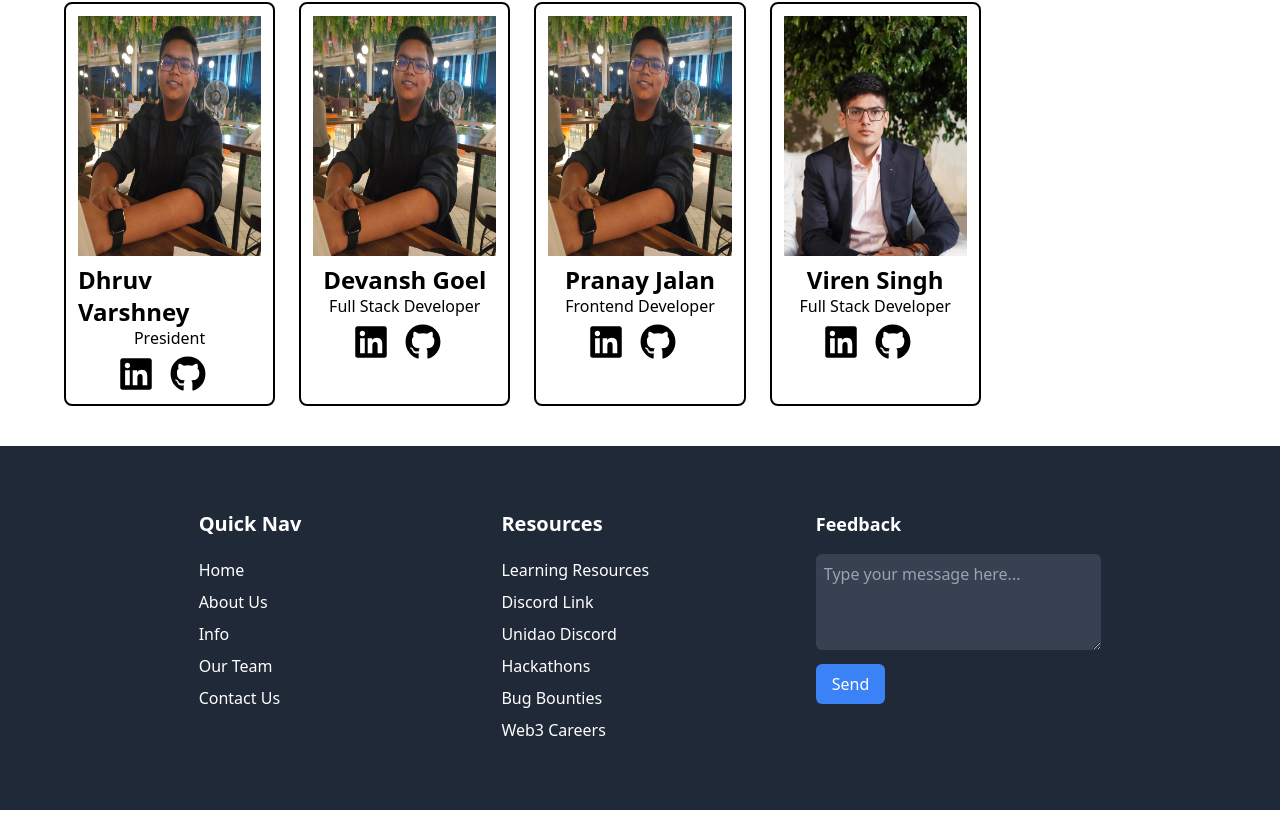
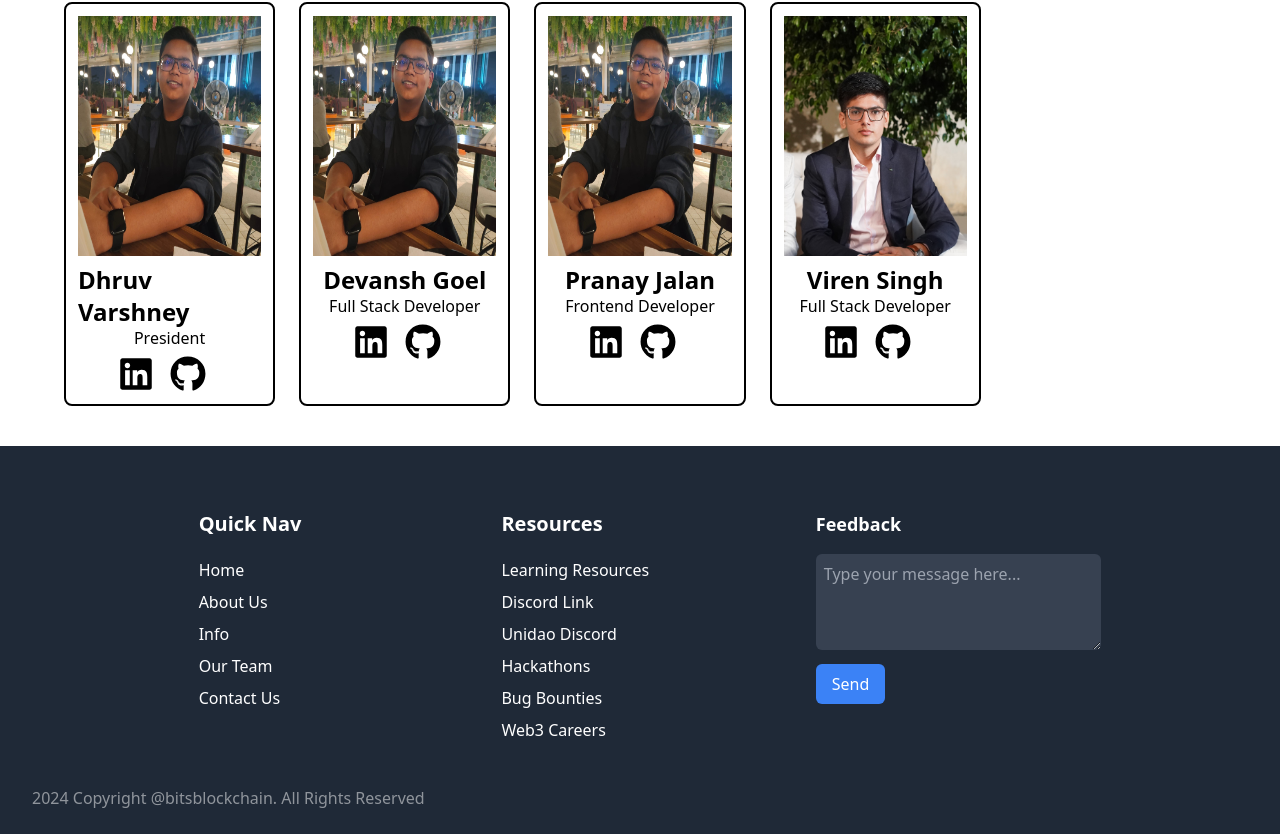
Before and after one commit to BITS-BLOCKCHAIN/BitsBlockchainWebsite, a React (Vite) app in the folder BitsBlockChainWebsite/: page / in a window 1280 px wide. Shown: the part 1936-2770 px from the top of the page. Before the commit the page ends 2746 px from the top, so only its background shows below. Built offline with nearby package versions, Linux system fonts and the light colour scheme; a web font is replaced by a local one.

Commit message:
copyright message

```diff
--- a/BitsBlockChainWebsite/src/Components/Footer.jsx
+++ b/BitsBlockChainWebsite/src/Components/Footer.jsx
@@ -35,7 +35,10 @@ const Footer = () => {
                   </a>
                 </li>
                 <li>
-              <a href="#info" onClick={(e) => smoothScrollToSection(e, "info")}>
+                  <a
+                    href="#info"
+                    onClick={(e) => smoothScrollToSection(e, "info")}
+                  >
                     Info
                   </a>
                 </li>
@@ -112,7 +115,11 @@ const Footer = () => {
           </div>
         </div>
       </div>
-
+      <div className="container min-w-full px-4">
+        <p class="text-white opacity-50">
+          2024 Copyright @bitsblockchain. All Rights Reserved
+        </p>
+      </div>
     </footer>
   );
 };
```
Lines whose indentation alone changed are shown as unchanged.
